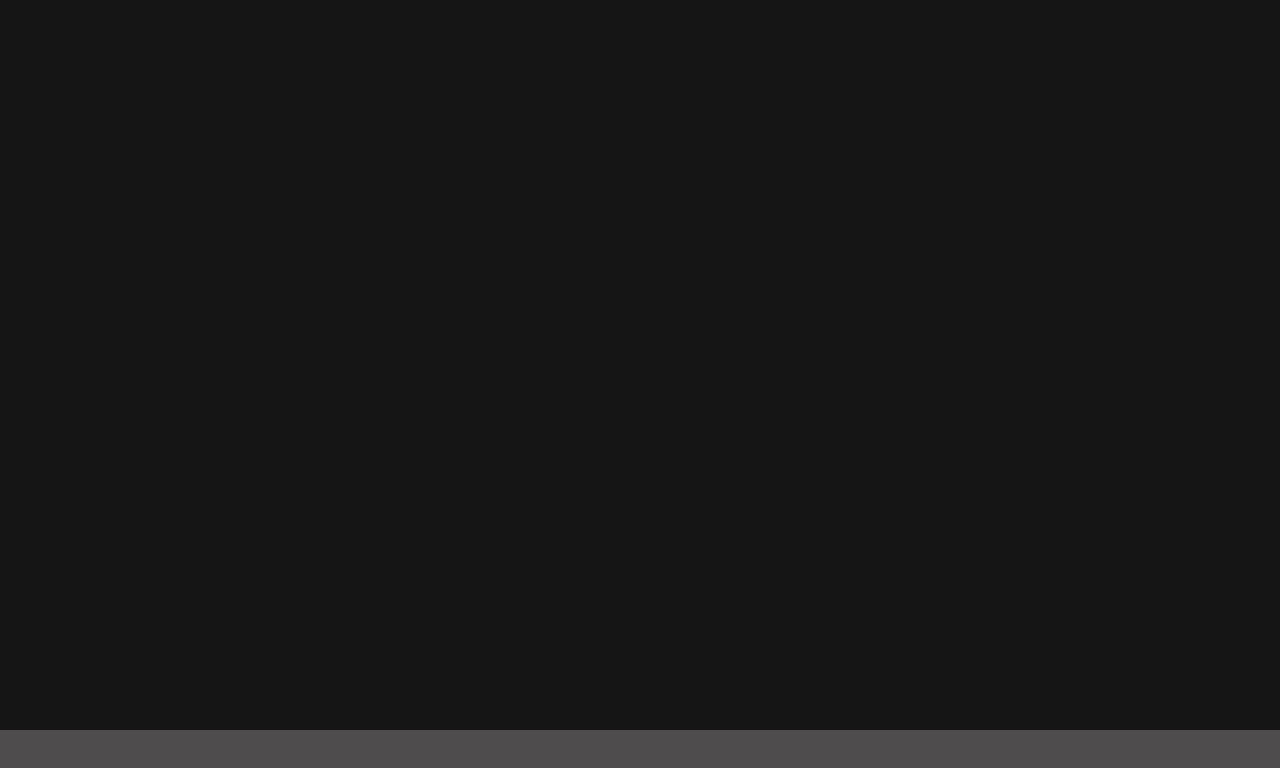
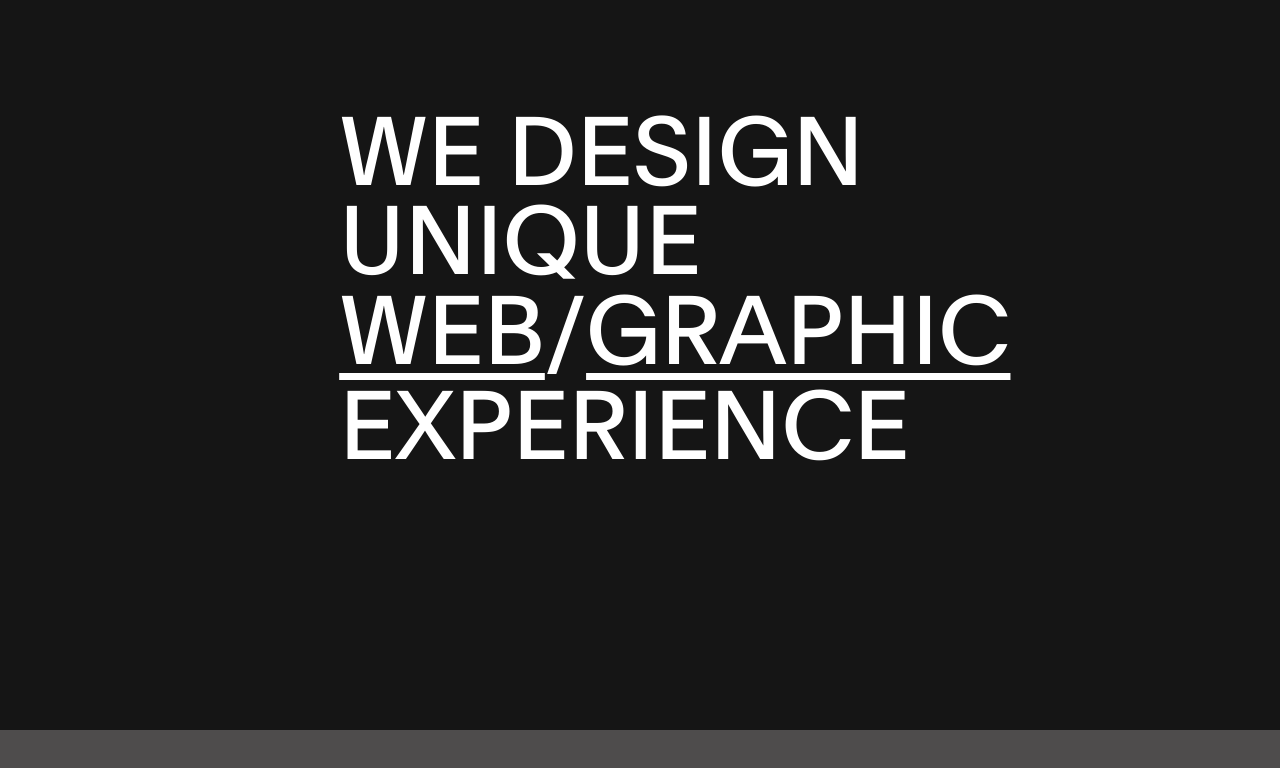
Before and after one commit to ad1tyac0des/Obys-Agency, a plain HTML site: page index.html in a window 1280 px wide. Shown: the part 70-838 px from the top of the page. Drawn offline with nearby package versions, Linux system fonts and the light colour scheme.

Commit message:
add page1 hero text

```diff
--- a/index.html
+++ b/index.html
@@ -66,6 +66,21 @@
                     <h4><a href="#contacts">Contacts</a></h4>
                 </div>
             </nav>
+
+            <div id="hero-content">
+                <div class="hero-text text1">
+                    <h1>We Design</h1>
+                </div>
+                <div class="hero-text text2">
+                    <h1>Unique</h1>
+                </div>
+                <div class="hero-text text3">
+                    <h1><span>Web</span>/<span>Graphic</span></h1>
+                </div>
+                <div class="hero-text text4">
+                    <h1>Experience</h1>
+                </div>
+            </div>
         </div>
         <div id="page2"></div>
         <div id="page3"></div>
--- a/style.css
+++ b/style.css
@@ -196,6 +196,34 @@ nav #nav-part2{
     text-decoration: none;
 }
 
+#hero-content{
+    /* background-color: red; */
+    width: 100%;
+    padding: 6.5vw 0 0 26.5vw;
+}
+
+#hero-content .hero-text{
+    width: fit-content;
+    /* border: 2px solid blue; */
+}
+
+#hero-content .text4{
+    margin-top: .4vw;
+}
+
+.hero-text h1{
+    text-transform: uppercase;
+    font-size: 7.45vw;
+    line-height: 7vw;
+    font-weight: 500;
+}
+
+.hero-text h1 span{
+    text-decoration: underline;
+    text-decoration-thickness: .55vw;
+    text-underline-offset: .7vw;
+}
+
 #page2{
     width: 100%;
     height: 100vh;
```
